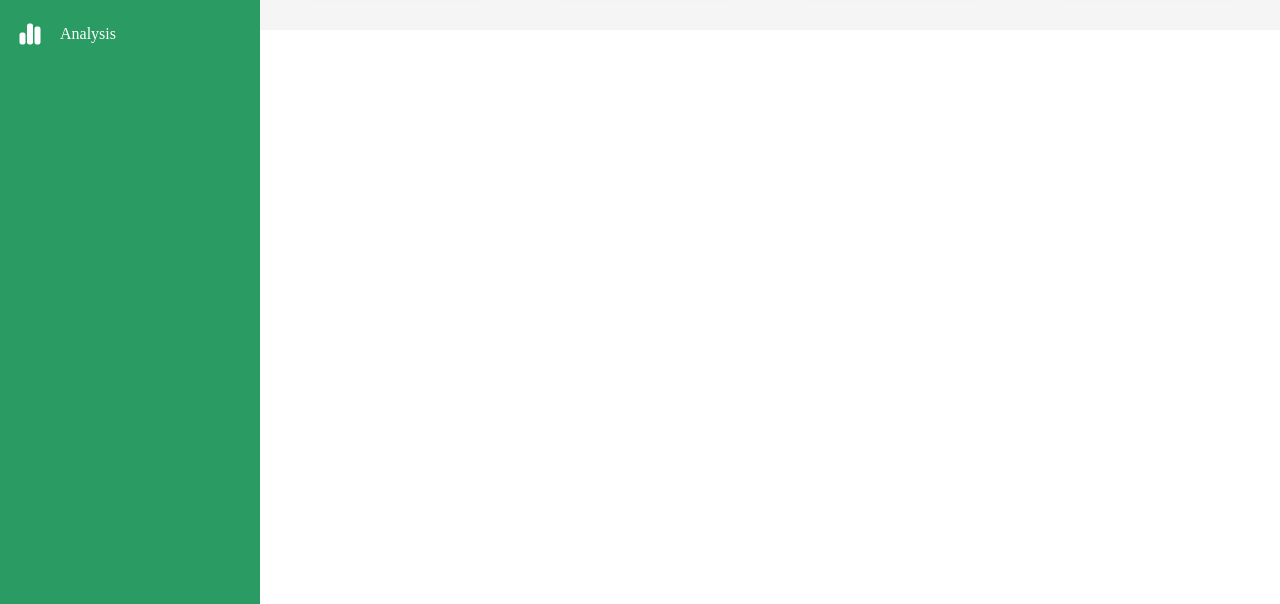
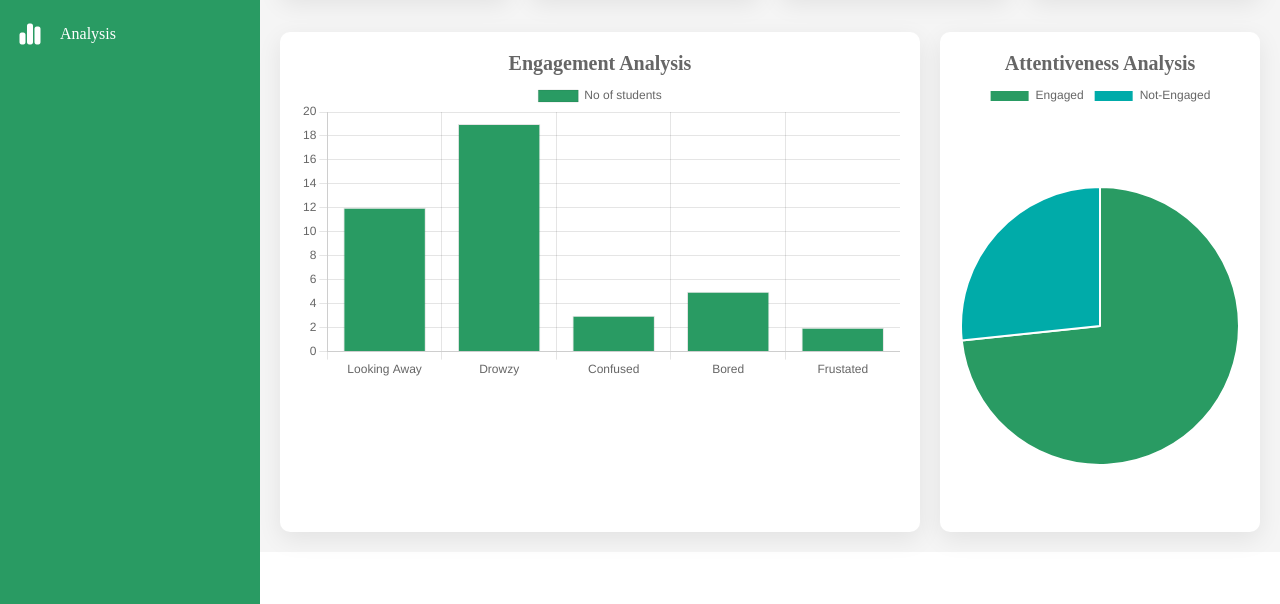
Before and after one commit to samreenfatima29/Mini-Project, a plain HTML site: page index.html in a window 1280 px wide. Shown: the part 196-800 px from the top of the page. Drawn offline with nearby package versions, Linux system fonts and the light colour scheme.

Commit message:
dashboard front end

```diff
--- /dev/null
+++ b/chart1.js
@@ -0,0 +1,21 @@
+const ctx = document.getElementById('barChart');
+
+new Chart(ctx, {
+  type: 'bar',
+  data: {
+    labels: ['Looking Away', 'Drowzy', 'Confused', 'Bored', 'Frustated'],
+    datasets: [{
+      label: 'No of students',
+      data: [12, 19, 3, 5, 2],
+      backgroundColor: '#299B63',
+      borderWidth: 1
+    }]
+  },
+  options: {
+    scales: {
+      y: {
+        beginAtZero: true
+      }
+    }
+  }
+});
--- /dev/null
+++ b/chart2.js
@@ -0,0 +1,38 @@
+const ch = document.getElementById('pieChart');
+const xValues = ["Engaged", "Not-Engaged"];
+const yValues = [55, 20];
+const barColors = [
+  "#299B63",
+  "#00aba9",
+  "#b91d47",
+  "#2b5797",
+  "#e8c3b9",
+  "#1e7145"
+];
+
+new Chart(ch, {
+  type: "pie",
+  data: {
+    labels: xValues,
+    datasets: [{
+      backgroundColor: barColors,
+      data: yValues
+    }]
+  },
+  options: {
+    responsive: true,
+    maintainAspectRatio: false,
+    title: {
+      display: true,
+      text: "Student Attentiveness",
+      fontSize: 18
+    },
+    legend: {
+      display: true,
+      position: 'absolute',
+      labels: {
+        fontSize: 14
+      }
+    }
+  }
+});
--- a/index.html
+++ b/index.html
@@ -87,11 +87,21 @@
                         <i class="fas fa-user-graduate"></i>
                     </div>
                 </div>
-                <div class="charts">
-
+            </div>
+            <div class="charts">
+                <div class="chart">
+                    <h2>Engagement Analysis</h2>
+                    <canvas id="barChart"></canvas>
+                </div>
+                <div class="chart" id="pie-chart">
+                    <h2>Attentiveness Analysis</h2>
+                    <canvas id="pieChart"></canvas>
                 </div>
             </div>
         </div>
     </div>
+    <script src="https://cdn.jsdelivr.net/npm/chart.js"></script>
+    <script src="chart1.js"></script>
+    <script src="chart2.js"></script>
 </body>
 </html>
--- a/style.css
+++ b/style.css
@@ -37,6 +37,7 @@
     width: 100%;
     list-style: none;
 }
+
 .side-bar ul a{
     width: 100%;
     text-decoration: none;
@@ -76,3 +77,118 @@
     border-radius: 10px;
     box-shadow: 0 7px 25px 0 rgba(0,0,0,0.08);
 }
+
+.card-number{
+    font-size:35px;
+    font-weight: 500;
+    color:#299B63;
+}
+.card-name{
+    color: #888;
+    font-weight: 600;
+}
+.icon-box i{
+    font-size: 45px;
+    color: #299B63;
+
+}
+/*charts*/
+/* .charts{
+    display: grid;
+    grid-template-columns: 2fr 1fr;
+    grid-gap: 20px;
+    width: 100%;
+    padding: 20px;
+    padding-top: 0;
+}
+.chart{
+    background: #fff;
+    padding: 20px;
+    border-radius: 10px;
+    box-shadow: 0 7px 25px rgba(0,0,0,0.08);
+    width:100%;
+} */
+
+/* Charts */
+.charts {
+    display: grid;
+    grid-template-columns: 2fr 1fr;
+    grid-gap: 20px;
+    width: 100%;
+    padding: 20px;
+    padding-top: 0;
+}
+
+.chart {
+    background: #fff;
+    padding: 20px;
+    border-radius: 10px;
+    box-shadow: 0 7px 25px rgba(0, 0, 0, 0.08);
+    width: 100%;
+}
+
+/* Corrected styles for the pie chart container */
+#pie-chart {
+    position: relative; /* Ensure correct positioning of legend */
+    height: 500px; /* Set height as needed */
+}
+
+#pieChart {
+    width: 100% !important; /* Ensure the chart fills its container */
+}
+
+/* Corrected legend position */
+.chart .legend {
+    position: absolute;
+    bottom: 10px;
+    left: 50%;
+    transform: translateX(-50%);
+}
+
+
+.chart .legend li {
+    padding: 5px;
+}
+
+.chart h2{
+    margin-bottom: 5px;
+    font-size: 20px;
+    color: #666;
+    text-align: center;
+}
+/*Responsiveness*/
+@media (max-width: 1115px) {
+    .side-bar {
+        width: 60px;
+    }
+    .main {
+        left: 60px;
+        width: calc(100% - 60px);
+    }
+}
+
+@media (max-width: 880px) {
+    .cards {
+        grid-template-columns: repeat(2, 1fr);
+    }
+    .charts {
+        grid-template-columns: 1fr;
+    }
+    #pie-chart,
+    #pieChart {
+        padding: 20px;
+    }
+}
+
+@media (max-width: 500px) {
+    .top-bar {
+        grid-template-columns: 1fr 3fr 0.4fr;
+    }
+    .cards,
+    .charts {
+        grid-template-columns: 1fr;
+    }
+    .logo {
+        font-size: 18px;
+    }
+}
```
